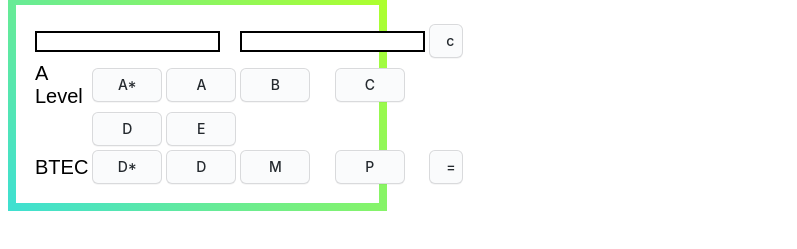
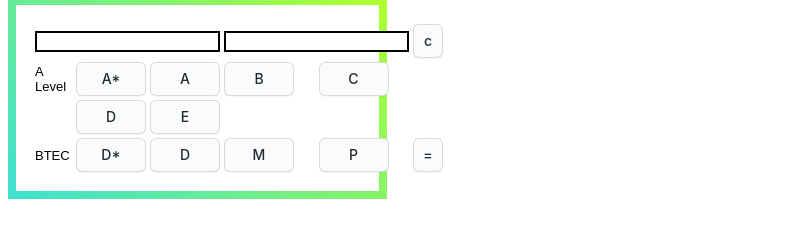
Before and after one commit to matthewkayne/ucas-calcultator, a plain HTML site: page index.html in a window 1280 px wide. Shown: the part 133-382 px from the top of the page, without its empty margins (0-797 px from the left). Drawn offline with Linux system fonts and the light colour scheme.

Commit message:
updated styles

```diff
--- a/styles/styles.scss
+++ b/styles/styles.scss
@@ -15,7 +15,7 @@ table {
 
 th {
   font: 100% $font-stack;
-  font-size: 20px;
+  font-size: 13px;
   text-align: left;
 }
 
@@ -57,7 +57,7 @@ input[type="button"] {
   font-weight: 500;
   line-height: 20px;
   list-style: none;
-  padding: 6px 16px;
+  padding: 6px;
   position: relative;
   transition: background-color 0.2s cubic-bezier(0.3, 0, 0.5, 1);
   user-select: none;
```
Also changed, not shown: styles/styles.css, 1 other file.
